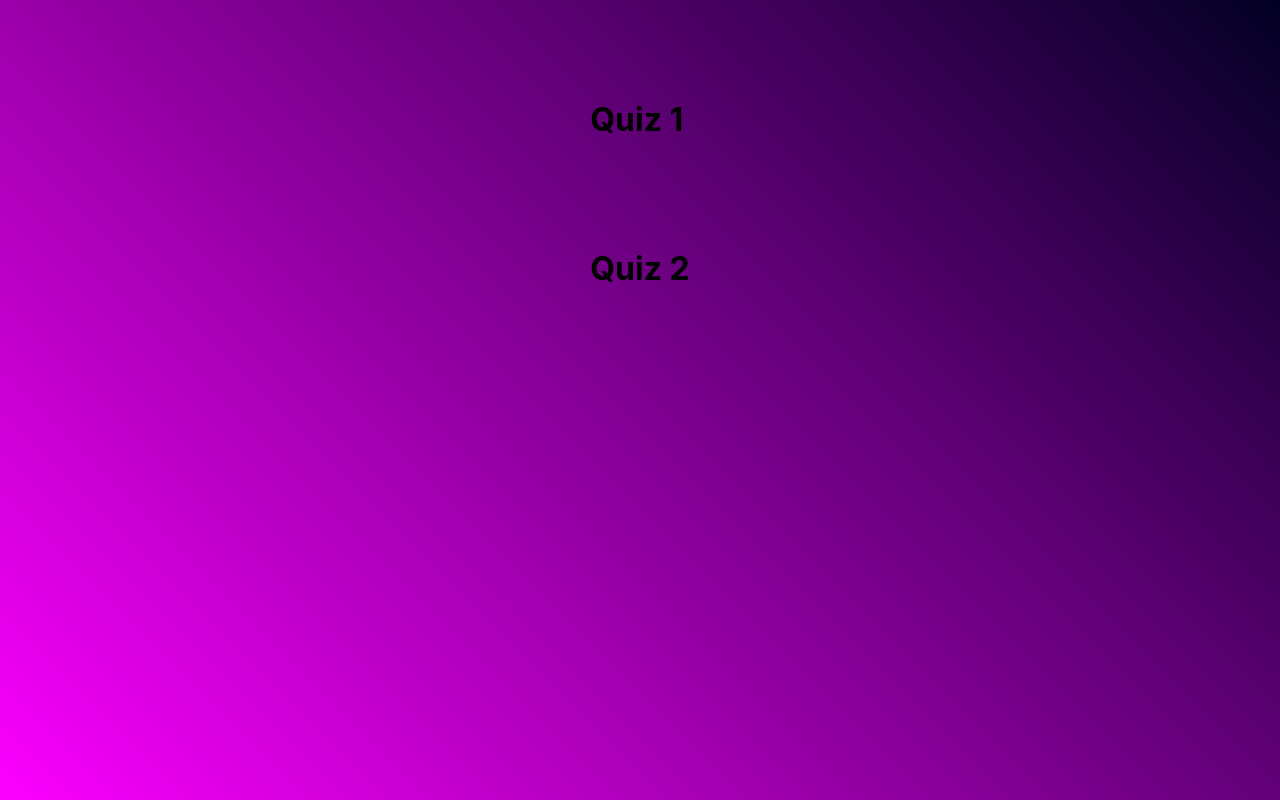
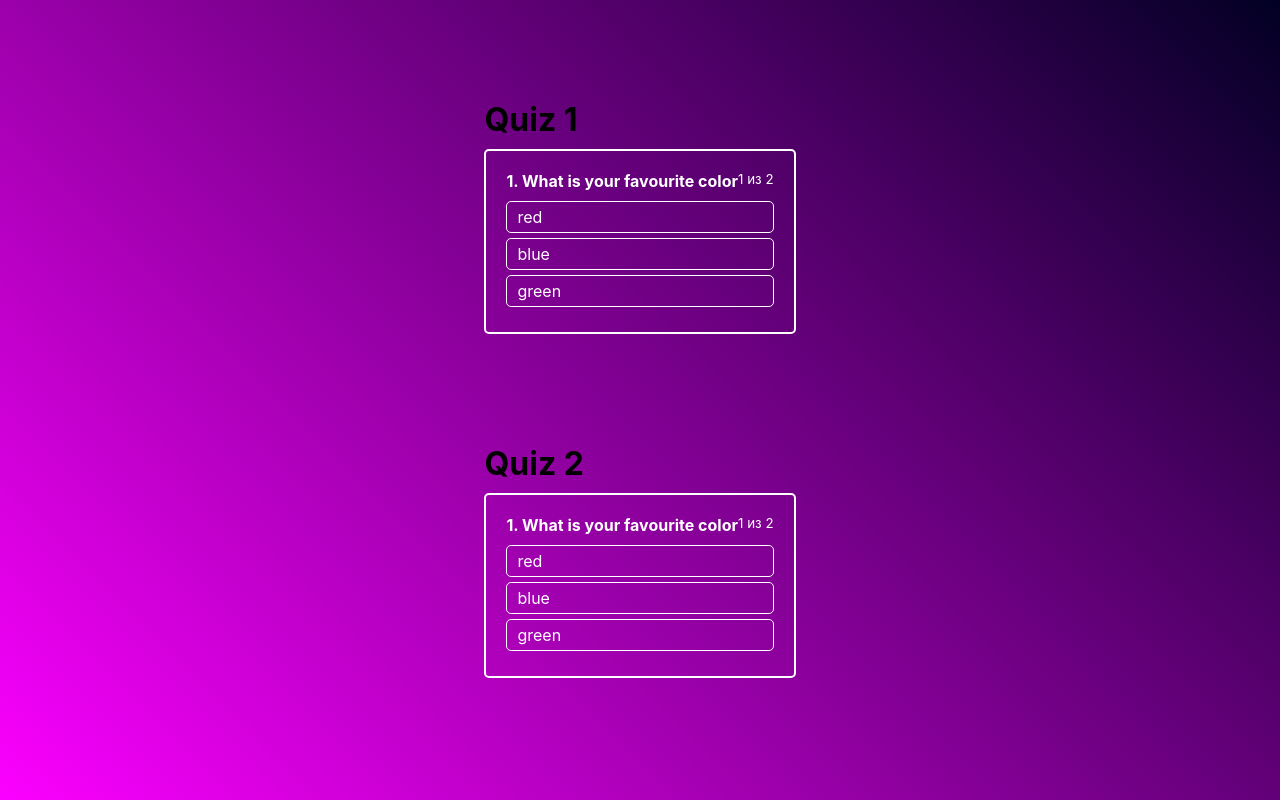
Before and after one commit to ToriaHUB/quiz-app, a React (Create React App) app: page / in a window 1280 px wide. Built offline with nearby package versions, Linux system fonts and the light colour scheme.

Commit message:
react-quiz: implemented answer status display

```diff
--- a/src/components/active-quiz.tsx
+++ b/src/components/active-quiz.tsx
@@ -37,7 +37,7 @@ export const ActiveQuiz: React.FC<Props> = () => {
               {activeQuiz.questions[currentQuestionIndex].number} из {activeQuiz.questions.length}
             </small>
           </Question>
-          <AnswerList answers={activeQuiz.questions[currentQuestionIndex].answers} itemClick={switchQuestion} />
+          <AnswerList question={activeQuiz.questions[currentQuestionIndex]} itemClick={switchQuestion} />
         </ActiveQuizStyle>
       </>
     )
--- a/src/components/answerItem.tsx
+++ b/src/components/answerItem.tsx
@@ -1,20 +1,33 @@
 import React from "react"
 import styled from "styled-components"
+import { theme } from "../styles/theme"
 type Props = {
   title: string
   itemClick: () => void
+
+  isCorrect: boolean
+  answeredId: string
+  ownId: string
 }
 
-export const AnswerItem: React.FC<Props> = ({ title, itemClick }) => {
-  return <Item onClick={itemClick}>{title}</Item>
+export const AnswerItem: React.FC<Props> = ({ title, itemClick, isCorrect, ownId, answeredId }) => {
+  return (
+    <Item onClick={itemClick} isCorrect={isCorrect} answeredId={answeredId} ownId={ownId}>
+      {title}
+    </Item>
+  )
 }
 
-const Item = styled.li`
+const Item = styled.li<{ ownId: string; answeredId: string; isCorrect: boolean }>`
   border: 1px solid #fff;
   border-radius: 5px;
   padding: 5px 10px;
   margin-bottom: 5px;
   cursor: pointer;
+  background: ${props => {
+    if (props.ownId === props.answeredId && props.isCorrect) return theme.color.green
+    if (props.ownId === props.answeredId && !props.isCorrect) return theme.color.red
+  }};
   transition: background 0.2s ease-in-out;
   &:hover {
     background: rgba(255, 255, 255, 0.2);
--- a/src/components/answers-list.tsx
+++ b/src/components/answers-list.tsx
@@ -1,19 +1,37 @@
-import React from "react"
+import React, { useState } from "react"
 import styled from "styled-components"
-import { AnswerT } from "../types"
+import { QuestionT } from "../types"
 import { AnswerItem } from "./answerItem"
 
 type Props = {
-  answers: AnswerT[]
+  question: QuestionT
   itemClick: () => void
 }
 
-export const AnswerList: React.FC<Props> = ({ answers, itemClick }) => {
+export const AnswerList: React.FC<Props> = ({ question, itemClick }) => {
+  const [answeredId, setAnsweredId] = useState<string>("")
+  const handleAnswerClick = (isCorrect: boolean, questionId: string, answerId: string) => {
+    return () => {
+      itemClick()
+      setAnsweredId(answerId)
+      //TODO: Add logic save result to store
+    }
+  }
+
   return (
     <List>
-      {answers.map((answer, index) => {
+      {question.answers.map((answer, index) => {
         //TODO: add isCorrect
-        return <AnswerItem key={index} title={answer.title} itemClick={itemClick} />
+        return (
+          <AnswerItem
+            key={index}
+            title={answer.title}
+            isCorrect={answer.isCorrect}
+            itemClick={handleAnswerClick(answer.isCorrect, question.id, answer.id)}
+            answeredId={answeredId}
+            ownId={answer.id}
+          />
+        )
       })}
     </List>
   )
--- a/src/components/quiz.tsx
+++ b/src/components/quiz.tsx
@@ -11,6 +11,8 @@ export const Quiz: React.FC<Props> = ({ quizData }) => {
   return (
     <QuizStyle>
       <QuizName>{quizData.title}</QuizName>
+      {/*TODO: Remove active quiz*/}
+      <ActiveQuiz />
     </QuizStyle>
   )
 }
--- a/src/redux/redusers/active-quiz-reducer.ts
+++ b/src/redux/redusers/active-quiz-reducer.ts
@@ -11,9 +11,9 @@ export type ActiveQuizState =  null | QuizT
         number: 1,
         title: "What is your favourite color",
         answers: [
-          { title: "red", isCorrect: true },
-          { title: "blue", isCorrect: false },
-          { title: "green", isCorrect: false }
+          { id: "1",title: "red", isCorrect: true },
+          { id: "2",title: "blue", isCorrect: false },
+          { id: "3",title: "green", isCorrect: false }
         ]
       },
       {
@@ -21,9 +21,9 @@ export type ActiveQuizState =  null | QuizT
         number: 2,
         title: "What is your dog favourite color",
         answers: [
-          { title: "red", isCorrect: false },
-          { title: "blue", isCorrect: false },
-          { title: "green", isCorrect: true }
+          { id: "4",title: "red", isCorrect: false },
+          { id: "5",title: "blue", isCorrect: false },
+          { id: "6",title: "green", isCorrect: true }
         ]
       }
     ], title: "Test"}
--- a/src/redux/redusers/quizzes-reducer.ts
+++ b/src/redux/redusers/quizzes-reducer.ts
@@ -12,21 +12,21 @@ export const initialQuizzesState = [
       {
         id: "questId1",
         number: 1,
-        title: "What is your favourite color",
+        title: "What is your name",
         answers: [
-          { title: "red", isCorrect: true },
-          { title: "blue", isCorrect: false },
-          { title: "green", isCorrect: false }
+          { id: "1", title: "Alex", isCorrect: true },
+          { id: "2", title: "Zuzka", isCorrect: false },
+          { id: "3", title: "Ann", isCorrect: false }
         ]
       },
       {
         id: "questId2",
         number: 2,
-        title: "What is your dog favourite color",
+        title: "What is your mather's name",
         answers: [
-          { title: "red", isCorrect: false },
-          { title: "blue", isCorrect: false },
-          { title: "green", isCorrect: true }
+          { id: "4", title: "Lucie", isCorrect: false },
+          { id: "5", title: "Alena", isCorrect: false },
+          { id: "6", title: "Marie", isCorrect: true }
         ]
       }
     ]
@@ -40,9 +40,9 @@ export const initialQuizzesState = [
         number: 1,
         title: "What is your name",
         answers: [
-          { title: "Alex", isCorrect: true },
-          { title: "Zuzka", isCorrect: false },
-          { title: "Ann", isCorrect: false }
+          { id: "1", title: "Alex", isCorrect: true },
+          { id: "2", title: "Zuzka", isCorrect: false },
+          { id: "3", title: "Ann", isCorrect: false }
         ]
       },
       {
@@ -50,9 +50,9 @@ export const initialQuizzesState = [
         number: 2,
         title: "What is your mather's name",
         answers: [
-          { title: "Lucie", isCorrect: false },
-          { title: "Alena", isCorrect: false },
-          { title: "Marie", isCorrect: true }
+          { id: "4", title: "Lucie", isCorrect: false },
+          { id: "5", title: "Alena", isCorrect: false },
+          { id: "6", title: "Marie", isCorrect: true }
         ]
       }
     ]
--- /dev/null
+++ b/src/styles/theme.ts
@@ -0,0 +1,6 @@
+export const theme = {
+  color: {
+    red: "#FF0000",
+    green: "#008000"
+  }
+}
--- a/src/types.ts
+++ b/src/types.ts
@@ -4,4 +4,4 @@ export type QuizT = {
   questions: QuestionT[]
 }
 export type QuestionT = { id: string; number: number; title: string; answers: AnswerT[] }
-export type AnswerT = { title: string; isCorrect: boolean }
+export type AnswerT = { id: string; title: string; isCorrect: boolean }
```
